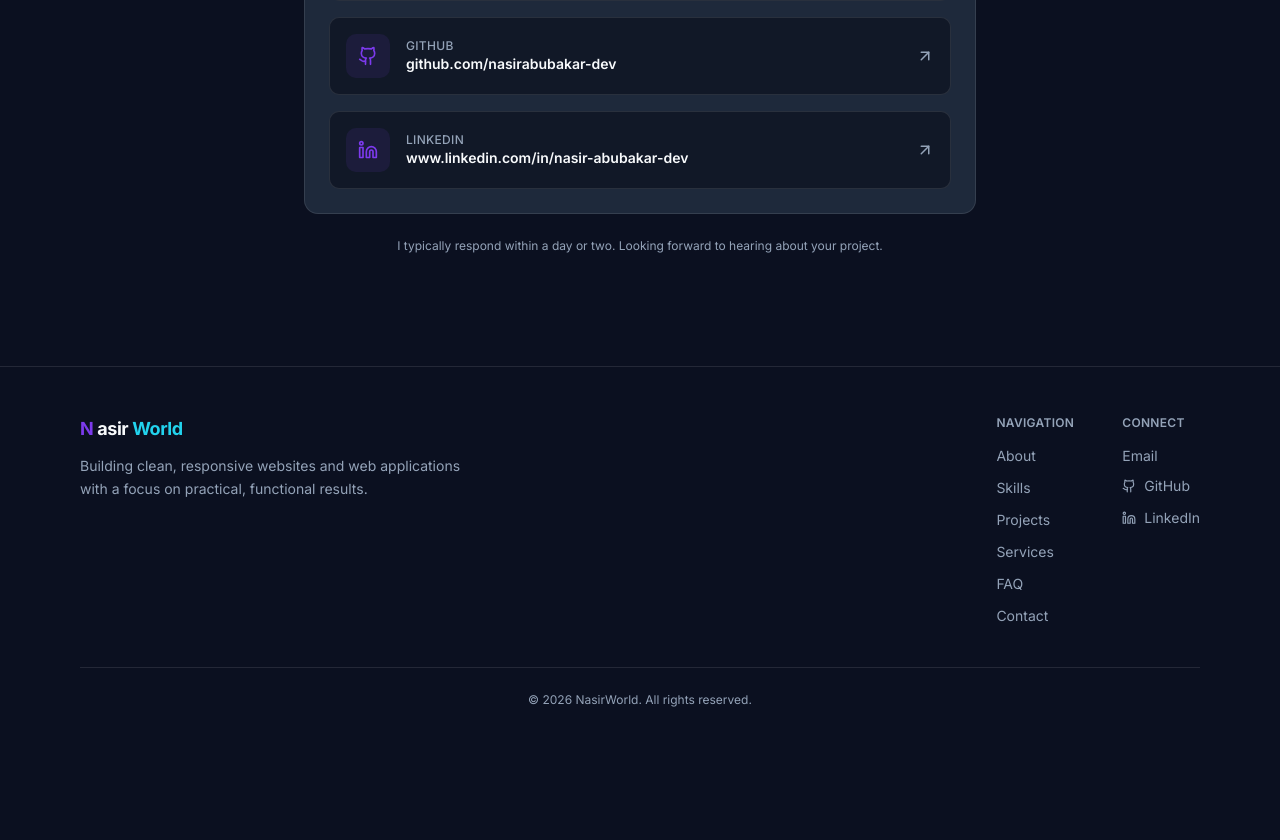
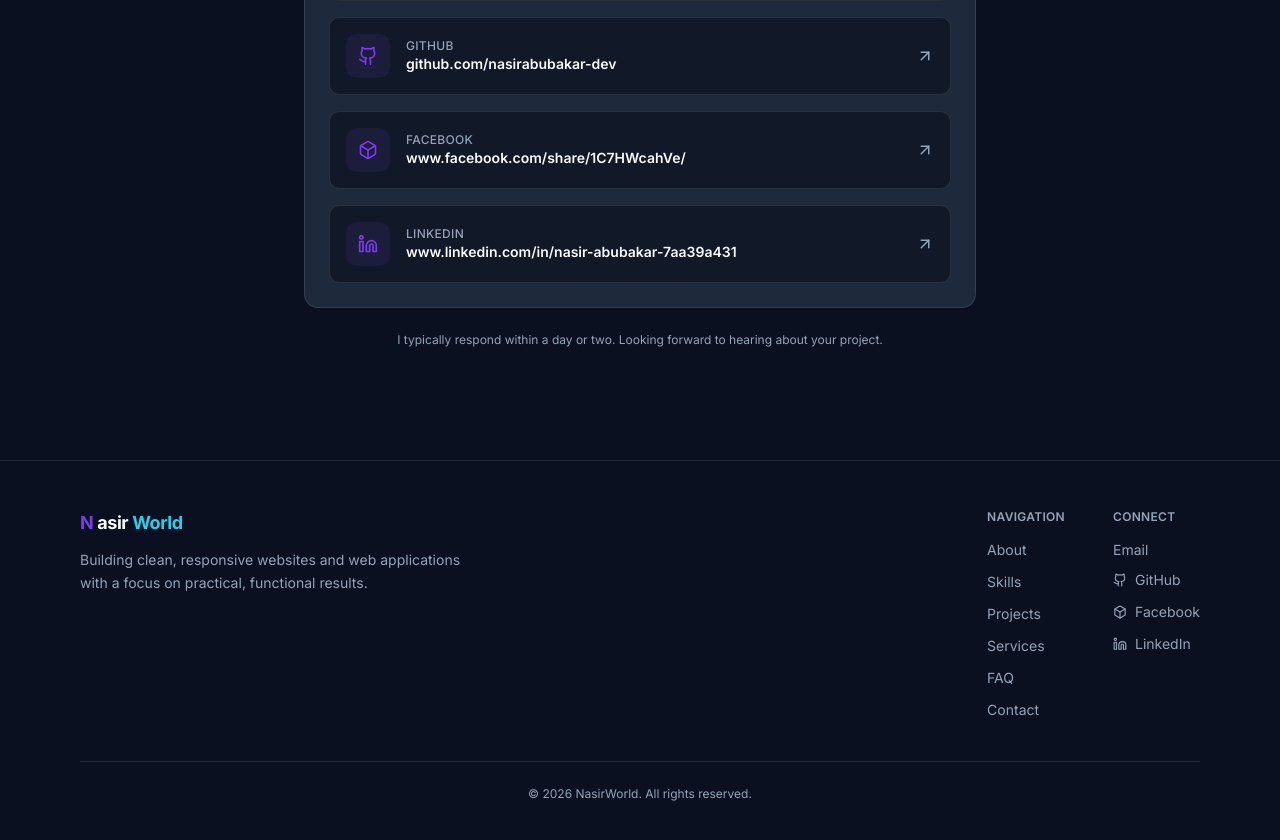
Before and after one commit to nasirabubakar-dev/NasirWorld, a React (Vite) app: page / in a window 1280 px wide. Shown: the part 6840-7680 px from the top of the page. Before the commit the page ends 7596 px from the top, so only its background shows below. Built offline with nearby package versions, Linux system fonts and the light colour scheme.

Commit message:
Add Facebook and update social contact links

```diff
--- a/src/data/contact.js
+++ b/src/data/contact.js
@@ -8,10 +8,16 @@ export const contactInfo = {
       url: 'https://github.com/nasirabubakar-dev',
     },
     {
+      id: 'facebook',
+      label: 'Facebook',
+      icon: 'Facebook',
+      url: 'https://www.facebook.com/share/1C7HWcahVe/',
+    },
+    {
       id: 'linkedin',
       label: 'LinkedIn',
       icon: 'Linkedin',
-      url: 'https://www.linkedin.com/in/nasir-abubakar-dev',
+      url: 'https://www.linkedin.com/in/nasir-abubakar-7aa39a431',
     },
   ],
 };
```
